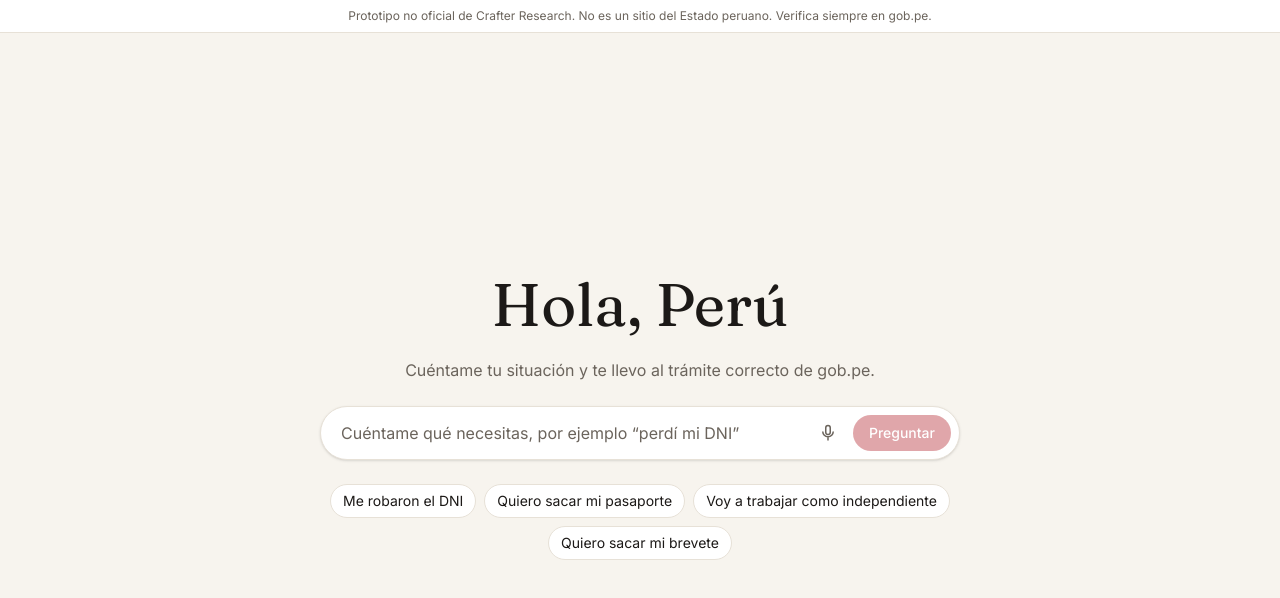
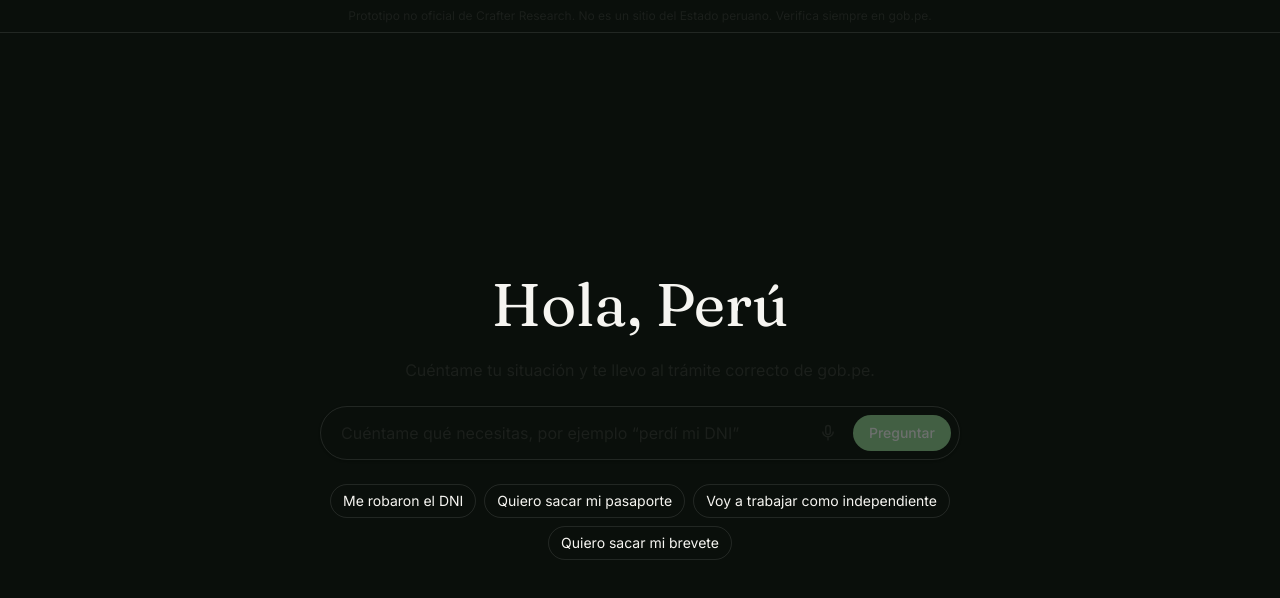
Before and after one commit to crafter-research/peru-gov, a Next.js app: page / in a window 1280 px wide. Shown: the top 598 px of the page. Built offline with nearby package versions, Linux system fonts and the light colour scheme.

Commit message:
feat(ui): dark glass tokens, typeset and streamdown styles

```diff
--- a/src/app/globals.css
+++ b/src/app/globals.css
@@ -1,40 +1,154 @@
 @import "tailwindcss";
+@import "streamdown/styles.css";
+@source "../../node_modules/streamdown/dist/*.js";
 
+/* The interface always sits on a dark photographic backdrop, so it ships one dark palette. */
 :root {
-  --background: #f7f4ee;
-  --surface: #ffffff;
-  --foreground: #1c1917;
-  --muted: #6b645c;
-  --border: #e7e1d7;
-  --accent: #b4232c;
-  --accent-soft: #fbeaea;
-}
-
-@media (prefers-color-scheme: dark) {
-  :root {
-    --background: #14110f;
-    --surface: #1d1916;
-    --foreground: #f2ede6;
-    --muted: #a59d93;
-    --border: #2f2a25;
-    --accent: #ef5a5f;
-    --accent-soft: #2a1718;
-  }
+  color-scheme: dark;
+  --background: oklch(0.16 0.01 150);
+  --foreground: oklch(0.97 0.005 100);
+  --card: oklch(0.2 0.01 150 / 0.72);
+  --card-foreground: var(--foreground);
+  --muted: oklch(0.28 0.01 150 / 0.6);
+  --muted-foreground: oklch(0.78 0.01 120);
+  --border: oklch(1 0 0 / 0.1);
+  --input: oklch(1 0 0 / 0.12);
+  --primary: oklch(0.97 0.005 100);
+  --primary-foreground: oklch(0.18 0.01 150);
+  --accent: oklch(0.82 0.11 145);
+  --glass: oklch(0.17 0.012 150 / 0.68);
+  --glass-strong: oklch(0.15 0.012 150 / 0.82);
+  --radius: 0.75rem;
 }
 
 @theme inline {
   --color-background: var(--background);
-  --color-surface: var(--surface);
   --color-foreground: var(--foreground);
+  --color-card: var(--card);
   --color-muted: var(--muted);
+  --color-muted-foreground: var(--muted-foreground);
   --color-border: var(--border);
   --color-accent: var(--accent);
-  --color-accent-soft: var(--accent-soft);
+  --color-glass: var(--glass);
+  --color-glass-strong: var(--glass-strong);
   --font-sans: var(--font-inter);
   --font-display: var(--font-fraunces);
+  --ease-smooth: cubic-bezier(0.22, 1, 0.36, 1);
 }
 
 body {
   background: var(--background);
   color: var(--foreground);
+  -webkit-font-smoothing: antialiased;
 }
+
+/* Glass surface: translucent fill, blur, hairline gradient border, soft inner highlight. */
+@utility glass {
+  background: var(--glass);
+  backdrop-filter: blur(24px) saturate(140%);
+  -webkit-backdrop-filter: blur(24px) saturate(140%);
+  border: 1px solid transparent;
+  background-clip: padding-box;
+  box-shadow:
+    inset 0 1px 0 0 oklch(1 0 0 / 0.06),
+    0 24px 60px -24px oklch(0 0 0 / 0.6);
+  position: relative;
+}
+
+@utility glass-solid {
+  background: oklch(0.15 0.012 150);
+  backdrop-filter: none;
+  -webkit-backdrop-filter: none;
+}
+
+@utility glass-border {
+  &::before {
+    content: "";
+    position: absolute;
+    inset: 0;
+    border-radius: inherit;
+    padding: 1px;
+    background: linear-gradient(
+      160deg,
+      oklch(0.85 0.12 145 / 0.55),
+      oklch(1 0 0 / 0.08) 40%,
+      oklch(0.7 0.1 150 / 0.3)
+    );
+    mask:
+      linear-gradient(#000 0 0) content-box,
+      linear-gradient(#000 0 0);
+    mask-composite: exclude;
+    pointer-events: none;
+  }
+}
+
+/* shadcn typography scale, applied to streamed markdown. */
+.typeset {
+  line-height: 1.65;
+  & > * + * {
+    margin-top: 0.75em;
+  }
+  & h1,
+  & h2,
+  & h3 {
+    font-family: var(--font-fraunces);
+    font-weight: 500;
+    letter-spacing: -0.01em;
+    line-height: 1.25;
+  }
+  & h1 {
+    font-size: 1.5rem;
+  }
+  & h2 {
+    font-size: 1.25rem;
+  }
+  & h3 {
+    font-size: 1.125rem;
+  }
+  & ul {
+    list-style: disc;
+    padding-left: 1.25rem;
+  }
+  & ol {
+    list-style: decimal;
+    padding-left: 1.25rem;
+  }
+  & li + li {
+    margin-top: 0.35em;
+  }
+  & strong {
+    font-weight: 600;
+  }
+  & a {
+    color: var(--accent);
+    text-underline-offset: 3px;
+    text-decoration: underline;
+  }
+  & code {
+    font-size: 0.875em;
+    background: var(--muted);
+    border-radius: 0.375rem;
+    padding: 0.1em 0.35em;
+  }
+}
+
+@media (prefers-reduced-motion: reduce) {
+  *,
+  *::before,
+  *::after {
+    transition-duration: 0.01ms !important;
+    animation-duration: 0.01ms !important;
+  }
+}
+
+@keyframes rise {
+  from {
+    opacity: 0;
+    transform: translateY(8px);
+    filter: blur(4px);
+  }
+}
+
+@utility animate-in {
+  animation: rise 0.6s var(--ease-smooth) both;
+}
```
